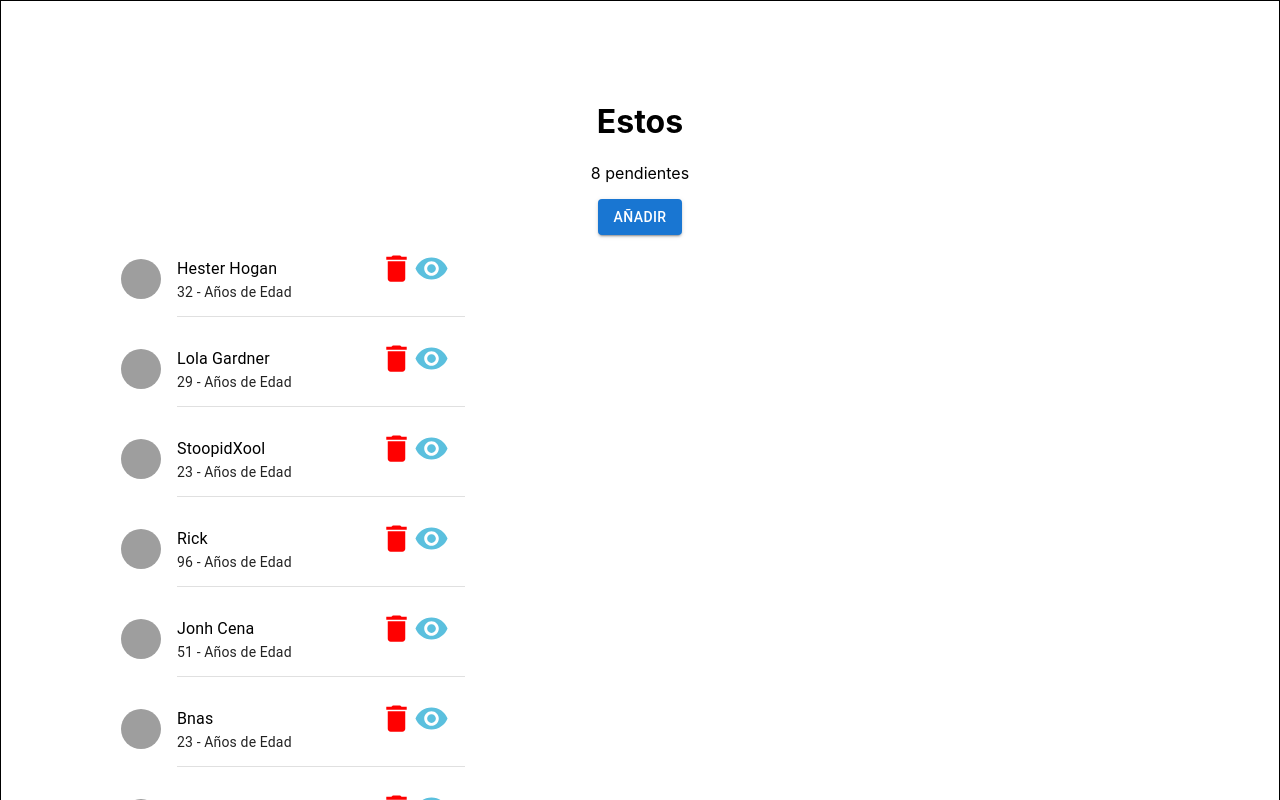
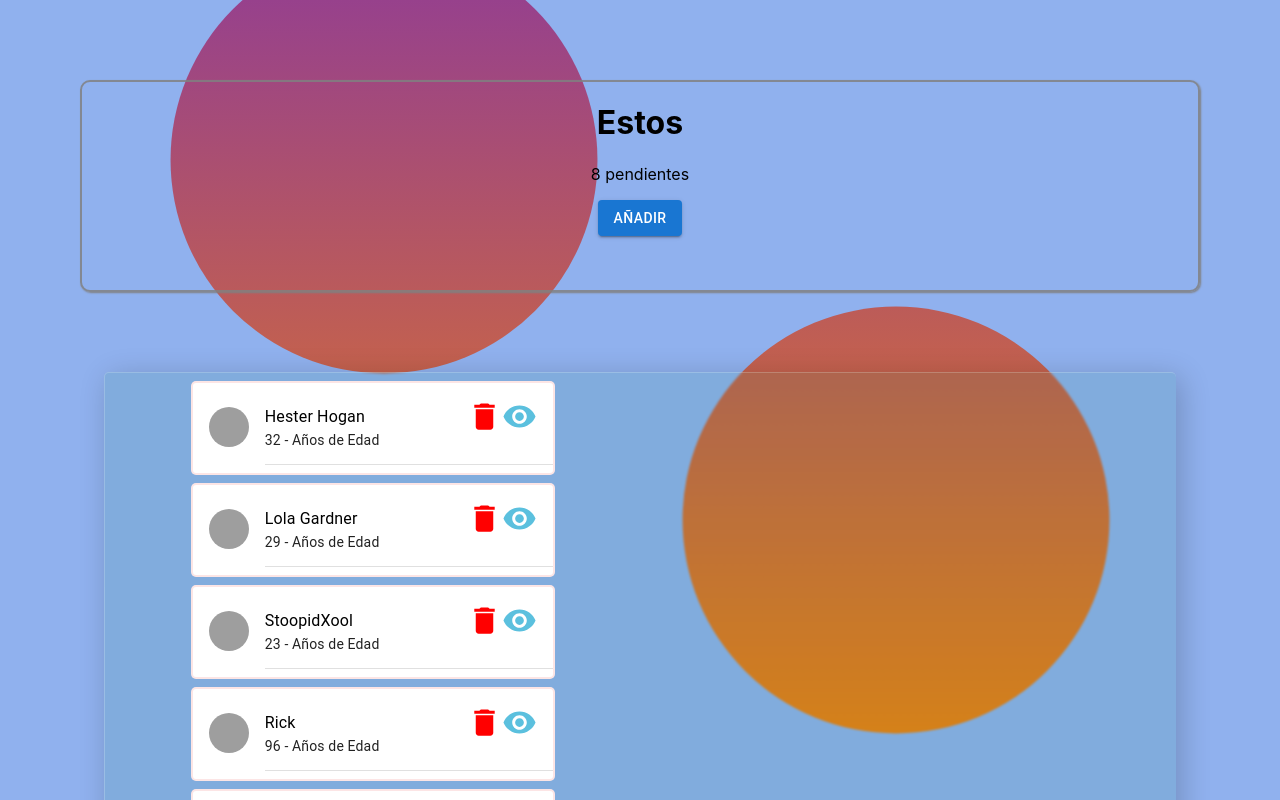
Before and after one commit to imJull/cumpleanosHandler, a React (Create React App) app: page / in a window 1280 px wide. Shown: the top 800 px of the page. Built offline with nearby package versions, Linux system fonts and the light colour scheme; data requests are answered from the project's data file; grey boxes are pictures that could not be loaded.

Commit message:
CSS estilos

```diff
--- a/src/App.css
+++ b/src/App.css
@@ -1,43 +1,92 @@
+
+body{
+  min-height: 100vh;
+  background-color: rgba(23, 92, 220, 0.473);
+}
+
+
+
+/* General */
 .App {
   text-align: center;
+
 }
 
 .general-container{
-  border: 1px solid black;
   padding: 5rem;
 }
 
-.App-logo {
-  height: 40vmin;
-  pointer-events: none;
+.general-container::before{
+  content: '';
+  position: absolute;
+  top: 0;
+  left: 0;
+  width: 100%;
+  height: 100%;
+  background: linear-gradient(rgb(151, 65, 140),rgb(247, 134, 6));
+  clip-path: circle(20% at 30% 20%);
+  z-index: -100;
 }
 
-@media (prefers-reduced-motion: no-preference) {
-  .App-logo {
-    animation: App-logo-spin infinite 20s linear;
-  }
+.general-container::after{
+  content: '';
+  position: absolute;
+  top: 0;
+  left: 0;
+  width: 100%;
+  height: 100%;
+  background: linear-gradient(rgb(151, 65, 140),rgb(247, 134, 6));
+  clip-path: circle(20% at 70% 65%);
+  z-index: -100;
 }
 
-.App-header {
-  background-color: #282c34;
-  min-height: 100vh;
+
+/* Header */
+
+.header{
+  height: 13rem;
+  margin: 0 0 5rem;
+  border:2px solid rgba(128, 128, 128, 0.836);
+  border-radius: 10px;
+  box-shadow: 1px 1px 2px gray;
+  transition: all 500ms ease;
+
+}
+
+.header:hover{
+  box-shadow: 1px 3px 10px gray;
+  backdrop-filter: blur(5px);
+}
+
+/* Birthday*/
+.birthday-container{
+  width: 50%;
   display: flex;
-  flex-direction: column;
   align-items: center;
   justify-content: center;
-  font-size: calc(10px + 2vmin);
-  color: white;
+  margin: 0.5rem 0;
+}
+.birthday{
+  border: 2px solid rgba(240, 128, 128, 0.205);
+  border-radius: 5px;
+  transition: all 300ms ease;
+}
+.birthday:hover{
+  background-color: rgba(173, 189, 209, 0.712);
 }
 
-.App-link {
-  color: #61dafb;
+/* BirthDays*/
+.birthdays-container{
+    background: rgba(21, 139, 94, 0.116);
+    border-radius: 5px;
+    overflow: hidden;
+    z-index: 100;
+    backdrop-filter: blur(1px);
+    border-top: 1px solid rgba(255, 255, 255, 0.2);
+    border-left: 1px solid rgba(255, 255, 255, 0.2);
+    box-shadow: 5px 5px 30px rgba(0, 0, 0, 0.2);
+    transition: all 500ms ease;
 }
-
-@keyframes App-logo-spin {
-  from {
-    transform: rotate(0deg);
-  }
-  to {
-    transform: rotate(360deg);
-  }
+.birthdays-container:hover{
+  backdrop-filter: blur(5px);
 }
--- a/src/Components/Add.js
+++ b/src/Components/Add.js
@@ -44,10 +44,12 @@ const Add = ({addHanddler}) => {
       position: "absolute"  ,
       width:"80vw",
       height:"60vh",
-      background:"whitesmoke",
-      border: "2px solid #000",
-      boxShadow: "10px, 5px, 5px, black",
-      padding: "2px, 4px, 3px",
+      background:"linear-gradient(rgb(151, 65, 140, 0.8),rgb(247, 134, 6, 0.8))",
+      backdropFilter: "blur(1px)",
+      border: "1px solid gray",
+      borderRadius:"4px",
+      boxShadow: "rgba(223, 216, 216, 0.445)",
+      padding: "2px 4px 3px",
       top:'50%',
       left:'50%',
       transform: "translate(-50%, -50%)",
--- a/src/Components/Birthday.js
+++ b/src/Components/Birthday.js
@@ -16,8 +16,8 @@ const Birthday = ({person, deleteHanddler}) => {
 
 
     return (
-        <div>
-            <List key={person.id} sx={{ width: '100%', maxWidth: 360, bgcolor: 'background.paper' }}>
+        <div className="birthday-container">
+            <List className="birthday" key={person.id} sx={{ width: '100%', maxWidth: 360, bgcolor: 'background.paper' }}>
                 <ListItem alignItems="flex-start">
                 <ListItemAvatar>
                     <Avatar alt={person.name} src={person.image} />
--- a/src/Components/BirthdayDetail.js
+++ b/src/Components/BirthdayDetail.js
@@ -5,7 +5,7 @@ import Typography from '@mui/material/Typography';
 import { Button, CardActionArea, CardActions } from '@mui/material';
 
 const BirthdayDetail = ({ person }) => {
-     const {age, name, image} = person
+     const { age, name, image} = person
     return (
         <Card sx={{ maxWidth: 545, maxHeight: 800 }}>
           <CardActionArea>
--- a/src/Components/Birthdays.js
+++ b/src/Components/Birthdays.js
@@ -18,7 +18,7 @@ const Birthdays = ( {persons, deleteHanddler} ) => {
     })   */
 
     return (
-        <div>
+        <div className="birthdays-container">
             {people}
         </div>
     )
--- a/src/Components/ButtonAdd.js
+++ b/src/Components/ButtonAdd.js
@@ -1,7 +1,7 @@
 import Button from '@mui/material/Button';
 import { useState } from 'react';
 
-const ButtonAdd = ( {showAddHanddler, toggleModal} ) => {
+const ButtonAdd = ( { toggleModal } ) => {
 
 
     const btnToggle = () =>{
--- a/src/Components/Header.js
+++ b/src/Components/Header.js
@@ -3,8 +3,8 @@ import ButtonAdd from "./ButtonAdd"
 import { Modal } from '@mui/material';
 import { useState } from "react"
 
-const Header = ( {persons, addHanddler} ) => {
-    const [showAdd, setShowAdd] = useState(false);
+const Header = ( { persons } ) => {
+
     const [modal, setModal] = useState(false);
 
     const toggleModal = () =>{
@@ -14,13 +14,13 @@ const Header = ( {persons, addHanddler} ) => {
 
 
     return (
-        <div>
+        <div className="header">
             <h1>Estos </h1>
             <p>{persons.length} pendientes</p>
             <ButtonAdd toggleModal={toggleModal} />
 
                 <Modal open={modal} onClose={toggleModal}>
-                   <Add addHanddler={addHanddler} />
+                   <Add />
                 </Modal>
 
         </div>
```
Lines whose indentation alone changed are shown as unchanged.
